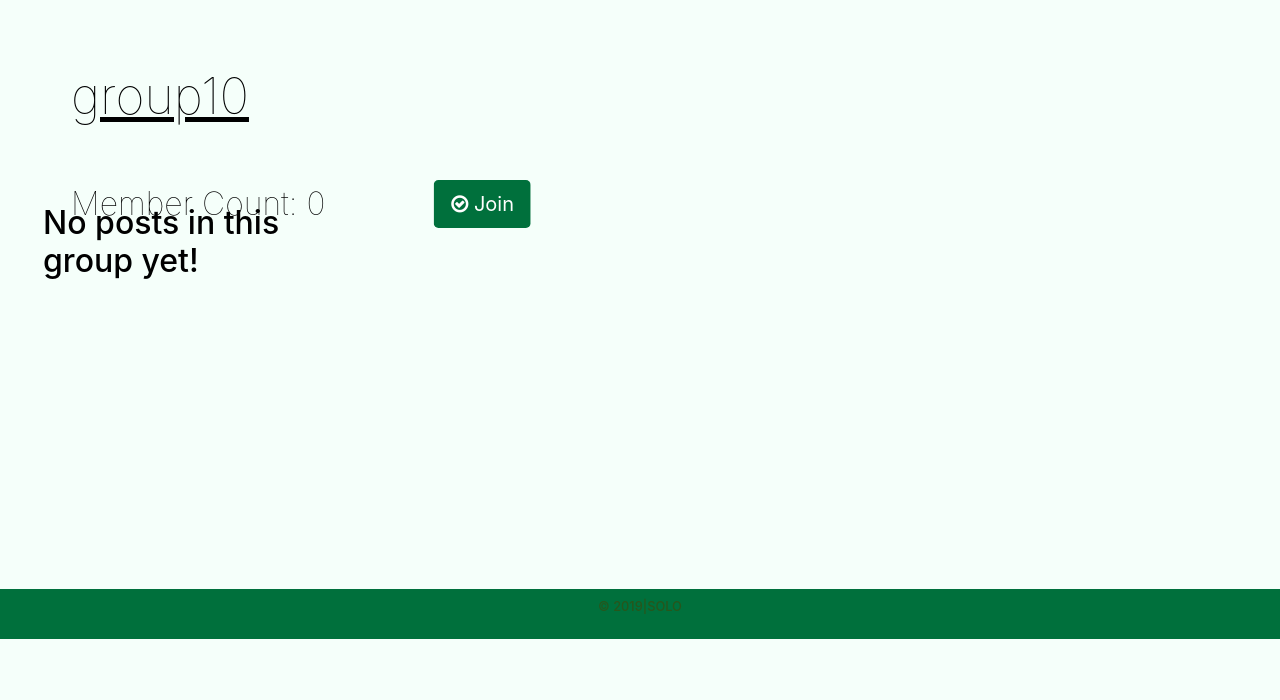
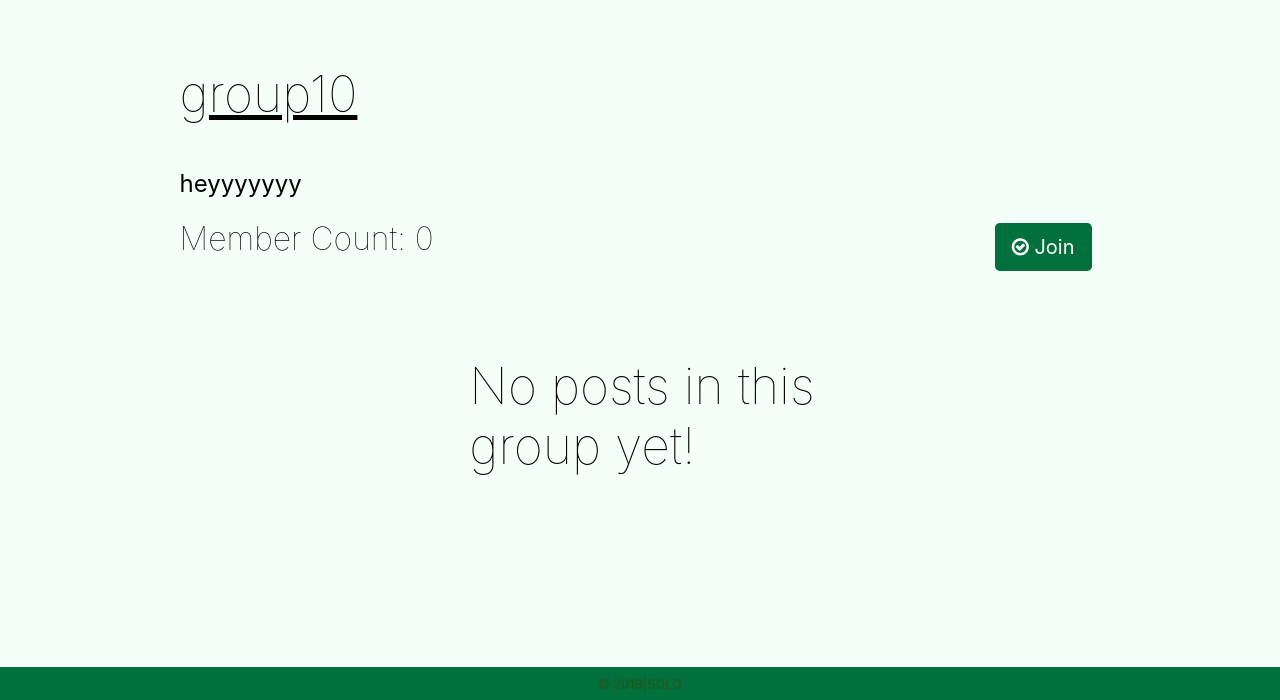
Before and after one commit to ColeHiggins2/Solo, a Django app: a page that uses solo/groups/templates/groups/group_base.html in a window 1280 px wide. Shown: the part 100-800 px from the top of the page. Run offline with Django 3.2, Linux system fonts and the light colour scheme; data comes from the database, SQL or seed files in the repository; both versions use the stored data as it was after the commit; some libraries are stand-ins or nearby versions.

Commit message:
Updated groups pages... still IP

```diff
--- a/solo/groups/templates/groups/group_base.html
+++ b/solo/groups/templates/groups/group_base.html
@@ -2,12 +2,12 @@
 {% block content %}
 
 <!-- <div class="container"> -->
-  <div class="row">
+  <!-- <div class="row"> -->
     {% block pregroup %}{% endblock %}
     {% block group_content %}{% endblock %}
     {% block postgroup %}{% endblock %}
 
-  </div>
+  <!-- </div> -->
 
 <!-- </div> -->
 
--- a/solo/groups/templates/groups/group_detail.html
+++ b/solo/groups/templates/groups/group_detail.html
@@ -6,7 +6,7 @@
   <head>
     <meta name="viewport" content="width-device-width, initial-scale=1">
     <meta charset="utf-8">
-    <title></title>
+    <title>Entered Group</title>
   </head>
   <style >
 
@@ -16,40 +16,55 @@
     }
 
     .all{
-      transform: translateX(10%);
-      -ms-transform: translateX(10%);
+      margin-left: 5%;
       padding-top: 5%;
+      margin-bottom: 10%;
     }
 
     #join-leave{
       background-color: #00703C;
       float: right;
-      transform: translate(75%,-50%);
-      -ms-transform: translate(75%, -50%);
+      margin-right: 15.5%;
+      clear:both;
+      transform: translateY(-50%);
     }
+    #description{
+      font-weight:normal;
+      margin-left: 9.5%;
 
+      transform: translateY(50%);
+    }
     .memCount{
       font-weight: lighter;
-      transform: translate(10%,70%);
-      -ms-transform: translate(10%, 70%);
+      margin-left: 9.5%;
+      clear:both;
+      transform: translateY(50%);
     }
 
     #groupname{
       text-decoration: underline;
       font-weight: lighter;
       font-size: 50px;
-      transform: translate(10%,0%);
-      -ms-transform: translate(10%, 0%);
+      margin-left: 9.5%;
     }
+
+    .no-post{
+      font-weight:lighter;
+      margin-left: 50%;
+      margin-top: 15%;
+      font-size: 50px;
+    }
+
       footer{
           color: white;
-          height: 50px;
           background-color: #00703C;
           font-weight: normal;
+          /* position: relative; */
+          position: fixed;
+          left: 0;
+          bottom: 0%;
           width: 100%;
-          transform: translateY(600%);
-    			-ms-transform: translateY(600%);
-          position: relative;
+
         }
       .footer{
           font-size: 20px;
@@ -65,6 +80,7 @@
   <body>
       <div class="all">
             <h1 id="groupname">{{group.name}}</h1><br>
+            <h4 id="description" class="mb-1"> {{ group.description_html|safe }}</h4>
             <h2 class="memCount"> Member Count: {{group.members.count}}</h2>
             <div class="content">
             	{% if user in group.members.all %}
@@ -83,7 +99,7 @@
 
           <div class="col-md-8">
           	{% if group.posts.count == 0 %}
-          	<h2>No posts in this group yet!</h2>
+          	<h2 class="no-post">No posts in this group yet!</h2>
 
           	{% else %}
 
@@ -94,11 +110,13 @@
           	{% endif %}
             </div>
           </div>
+
         </body>
 
         <footer>
           <h1 class="footer">&copy 2019|SOLO</h1>
         </footer>
 
+
 </html>
 {% endblock %}
--- a/solo/groups/templates/groups/group_form.html
+++ b/solo/groups/templates/groups/group_form.html
@@ -32,11 +32,11 @@
 
 			footer{
 					color: white;
-		height: 50px;
 					background-color: #00703C;
 					font-weight: normal;
-		margin-bottom: 0px;
-		margin-top: 360px;
+					position: fixed;
+					left: 0;
+					bottom: 0;
 					width: 100%;
 				}
 			.footer{
--- a/solo/posts/templates/posts/_post.html
+++ b/solo/posts/templates/posts/_post.html
@@ -34,9 +34,8 @@
 				margin-left:12%;
 				height: 150px;
 				width: 1400px;
+		}
 
-
-		}
 		#deletebtn{
 			float: right;
 			transform: translateY(-75%);
--- a/solo/templates/buildings.html
+++ b/solo/templates/buildings.html
@@ -27,8 +27,8 @@
   .MartinHall, .WitherspoonHall, .MiltimoreHall, .OakHall,
    .PineHall, .ScottHall, .WallisHall, .SanfordHall{
 
-    height: 575px;
-    width: 575px;
+    height: 27vw;
+    width: 27vw;
 
   }
   .BuildingName{
@@ -171,7 +171,7 @@
     -ms-transform: translate(-50%, -50%);
     position: absolute;
     font-family: Montserrat;
-    font-size: 17px;
+    font-size: .77vw;
 
   }
 
--- a/solo/templates/index.html
+++ b/solo/templates/index.html
@@ -85,7 +85,6 @@
       .footer{
         font-size: 20px;
         text-align: center;
-        /* padding-left: 900px; */
         padding-top: 10px;
         color: #27561C;
         font-size: 1vw;
```
Also changed, not shown: solo/accounts/templates/accounts/profile.html (+11 -3 lines), solo/accounts/templates/accounts/signup.html (+9 -4 lines), solo/groups/templates/groups/group_list.html (+20 -19 lines), solo/db.sqlite3. Lines whose indentation alone changed are shown as unchanged.
